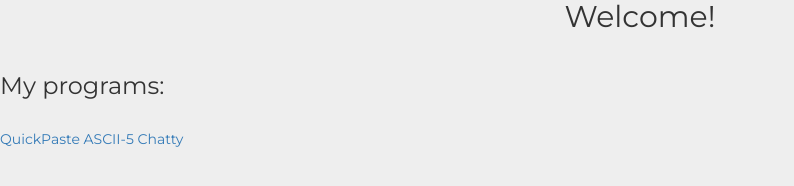
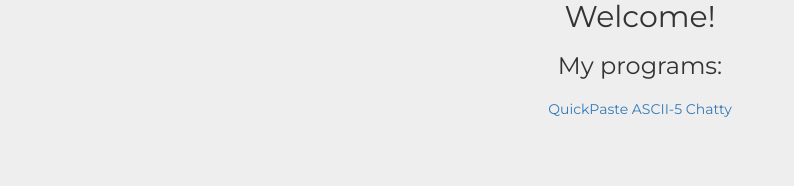
Before and after one commit to Sven65/Sven65.github.io, a plain HTML site: page index.html in a window 1280 px wide. Shown: the whole page, without its empty margins (0-794 px from the left). Drawn offline with nearby package versions, Linux system fonts and the light colour scheme.

Commit message:
Update index.html

```diff
--- a/index.html
+++ b/index.html
@@ -18,10 +18,12 @@
   <body>
     <h2 class="center">Welcome!</h2>
     <br>
-    <h3>My programs:</h3>
+    <h3 class="center">My programs:</h3>
     <br>
-    <a class="center" href="http://mackan.me/QuickPaste">QuickPaste</a>
-    <a class="center" href="http://mackan.me/ASCII-5">ASCII-5</a>
-    <a class="center" href="http://mackan.me/Chatty">Chatty</a>
+    <div class="center" id="links">
+      <a class="center" href="http://mackan.me/QuickPaste">QuickPaste</a>
+      <a class="center" href="http://mackan.me/ASCII-5">ASCII-5</a>
+      <a class="center" href="http://mackan.me/Chatty">Chatty</a>
+    </div>
   </body>
 </html>
```
